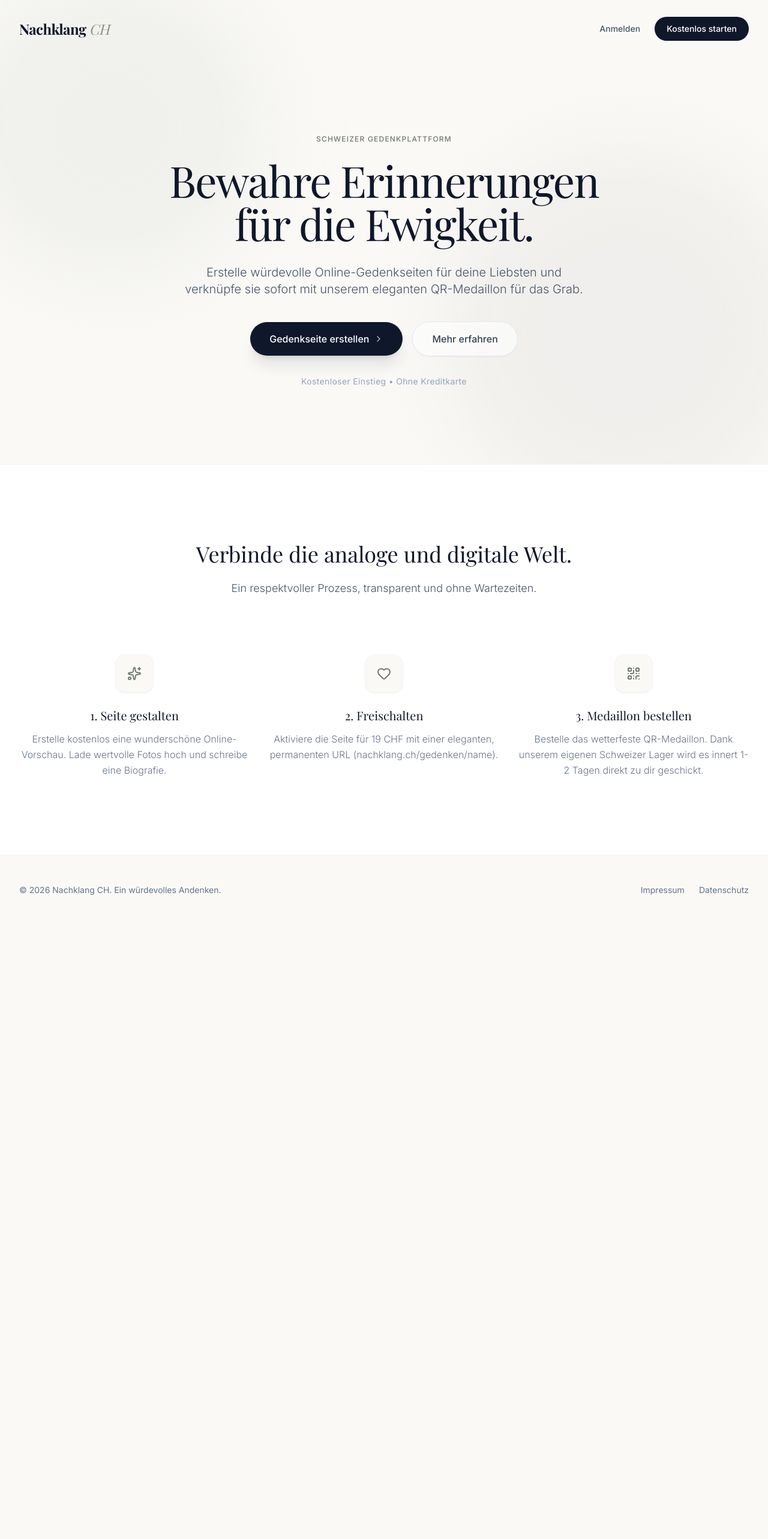
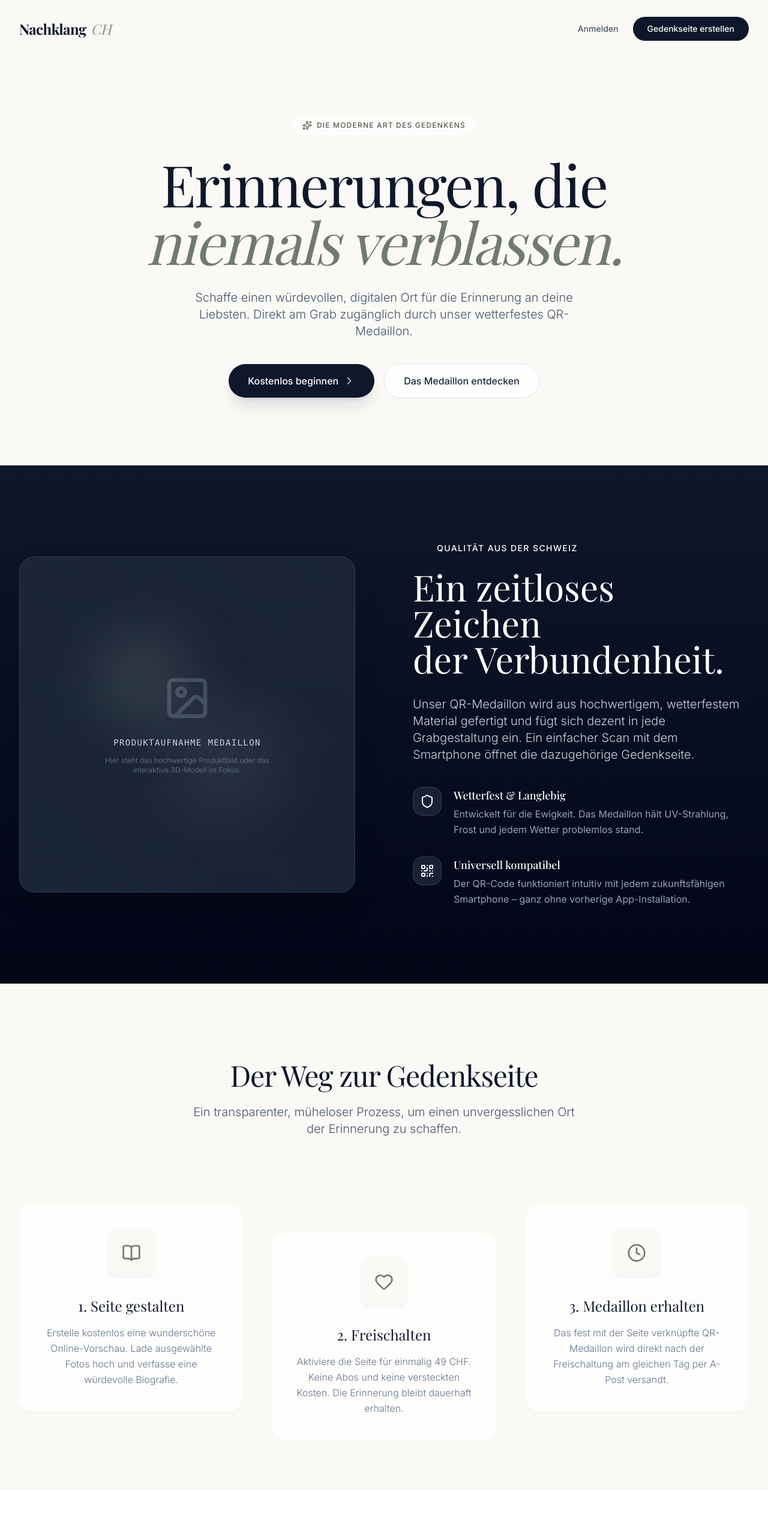
Before and after one commit to raph-mainweb/memorize, a Next.js app: page / in a window 1280 px wide. Shown: the top 2566 px of the page at 60% size. Before the commit the page ends 1542 px from the top, so only its background shows below. Built offline with nearby package versions, Linux system fonts and the light colour scheme; a web font is replaced by a local one.

Commit message:
home anpassung

```diff
--- a/src/app/page.tsx
+++ b/src/app/page.tsx
@@ -1,107 +1,225 @@
 import Link from 'next/link';
-import { ChevronRight, Heart, QrCode, Sparkles } from 'lucide-react';
+import { ChevronRight, Heart, QrCode, Sparkles, Image as ImageIcon, Shield, BookOpen, Clock } from 'lucide-react';
 
 export default function LandingPage() {
   return (
-    <div className="flex-grow flex flex-col items-center">
+    <div className="flex-grow flex flex-col items-center bg-stone-50 overflow-hidden">
 
       {/* Navigation */}
       <nav className="w-full max-w-7xl px-6 lg:px-8 h-24 flex items-center justify-between z-50 absolute top-0">
-        <div className="font-serif text-2xl font-bold tracking-tight text-slate-900">
-          Nachklang <span className="text-sage-500 font-normal italic">CH</span>
+        <div className="font-serif text-2xl font-bold tracking-tight text-slate-900 group flex items-center gap-2">
+          Nachklang <span className="text-sage-500 font-normal italic group-hover:text-sage-600 transition-colors">CH</span>
         </div>
         <div className="flex items-center gap-6">
           <Link href="/auth/login" className="text-sm font-medium text-slate-600 hover:text-slate-900 transition">
             Anmelden
           </Link>
-          <Link href="/dashboard/neu" className="text-sm font-medium bg-slate-900 text-white px-5 py-2.5 rounded-full hover:bg-slate-800 transition shadow-sm">
-            Kostenlos starten
+          <Link href="/dashboard/neu" className="text-sm font-medium bg-slate-900 text-white px-6 py-2.5 rounded-full hover:bg-slate-800 transition-all hover:-translate-y-0.5 shadow-sm hover:shadow-md">
+            Gedenkseite erstellen
           </Link>
         </div>
       </nav>
 
       {/* Hero Section */}
-      <section className="relative w-full px-6 lg:px-8 pt-48 pb-24 md:pt-56 md:pb-32 flex flex-col items-center text-center overflow-hidden min-h-[85vh] justify-center">
-        {/* Background decoration elements */}
-        <div className="absolute top-[-5%] left-[-5%] w-[300px] h-[300px] md:w-[500px] md:h-[500px] rounded-full bg-sage-100/40 blur-3xl -z-10" />
-        <div className="absolute bottom-[-10%] right-[-5%] w-[400px] h-[400px] md:w-[600px] md:h-[600px] rounded-full bg-stone-200/50 blur-3xl -z-10" />
+      <section className="relative w-full px-6 lg:px-8 pt-40 pb-20 md:pt-48 md:pb-28 flex flex-col items-center text-center">
+        <div className="absolute top-0 w-full h-[80vh] bg-gradient-to-b from-sage-100/30 to-stone-50 -z-20" />
+        <div className="absolute top-1/4 left-1/4 w-[400px] h-[400px] rounded-full bg-sage-200/40 blur-[100px] -z-10 mix-blend-multiply animate-pulse" style={{ animationDuration: '8s' }} />
+        <div className="absolute top-1/3 right-1/4 w-[300px] h-[300px] rounded-full bg-stone-200/60 blur-[80px] -z-10 mix-blend-multiply animate-pulse" style={{ animationDuration: '10s' }} />
 
-        <div className="max-w-3xl animate-fade-in relative z-10 flex flex-col items-center">
-          <span className="text-sage-600 font-medium tracking-widest uppercase text-xs mb-6">Schweizer Gedenkplattform</span>
-          <h1 className="text-5xl md:text-7xl font-serif text-slate-900 mb-8 leading-[1.15] tracking-tight">
-            Bewahre Erinnerungen für die Ewigkeit.
+        <div className="max-w-4xl animate-fade-in relative z-10 flex flex-col items-center">
+          <div className="inline-flex items-center gap-2 px-4 py-2 rounded-full bg-white/60 backdrop-blur-md border border-white/80 shadow-sm mb-8 text-sm text-sage-700 font-medium tracking-wide">
+            <Sparkles className="w-4 h-4" />
+            <span className="uppercase text-xs tracking-widest">Die moderne Art des Gedenkens</span>
+          </div>
+
+          <h1 className="text-5xl md:text-7xl lg:text-8xl font-serif text-slate-900 mb-8 leading-[1.1] tracking-tight">
+            Erinnerungen, die <br className="hidden md:block" />
+            <span className="italic text-sage-600">niemals verblassen.</span>
           </h1>
+
           <p className="text-lg md:text-xl text-slate-600 max-w-2xl mx-auto mb-10 leading-relaxed font-light">
-            Erstelle würdevolle Online-Gedenkseiten für deine Liebsten und verknüpfe sie sofort mit unserem eleganten QR-Medaillon für das Grab.
+            Schaffe einen würdevollen, digitalen Ort für die Erinnerung an deine Liebsten.
+            Direkt am Grab zugänglich durch unser wetterfestes QR-Medaillon.
           </p>
-          <div className="flex flex-col sm:flex-row items-center justify-center gap-4 animate-slide-up opacity-0 w-full md:w-auto" style={{ animationFillMode: 'forwards', animationDelay: '0.2s' }}>
-            <Link href="/dashboard/neu" className="w-full sm:w-auto bg-slate-900 text-white px-8 py-4 rounded-full font-medium hover:bg-slate-800 transition flex items-center justify-center gap-2 shadow-xl shadow-slate-900/10">
-              Gedenkseite erstellen
-              <ChevronRight className="w-4 h-4 opacity-70" />
+
+          <div className="flex flex-col sm:flex-row items-center justify-center gap-4 w-full md:w-auto animate-slide-up opacity-0" style={{ animationFillMode: 'forwards', animationDelay: '0.2s' }}>
+            <Link href="/dashboard/neu" className="w-full sm:w-auto bg-slate-900 text-white px-8 py-4 rounded-full font-medium hover:bg-slate-800 transition-all flex items-center justify-center gap-2 shadow-xl shadow-slate-900/10 hover:shadow-2xl hover:shadow-slate-900/20 hover:-translate-y-1">
+               Kostenlos beginnen
+              <ChevronRight className="w-5 h-5 opacity-80" />
             </Link>
-            <Link href="#so-funktioniert" className="w-full sm:w-auto bg-white/60 backdrop-blur-sm border border-slate-200 text-slate-700 px-8 py-4 rounded-full font-medium hover:bg-white transition flex items-center justify-center shadow-sm">
-              Mehr erfahren
+            <Link href="#medaillon" className="w-full sm:w-auto bg-white/80 backdrop-blur-sm border border-slate-200 text-slate-800 px-8 py-4 rounded-full font-medium hover:bg-white transition-all flex items-center justify-center shadow-sm hover:shadow-md hover:-translate-y-1">
+              Das Medaillon entdecken
             </Link>
           </div>
-          <p className="text-sm text-slate-400 mt-8 tracking-wide">Kostenloser Einstieg • Ohne Kreditkarte</p>
         </div>
       </section>
 
-      {/* Value Proposition / 3 Steps */}
-      <section id="so-funktioniert" className="w-full bg-white relative border-t border-slate-100">
-        <div className="max-w-7xl mx-auto px-6 lg:px-8 py-24 md:py-32">
+      {/* The Medallion Showcase (Placeholder) */}
+      <section id="medaillon" className="w-full py-24 md:py-32 bg-slate-900 text-white relative flex flex-col items-center overflow-hidden">
+        <div className="absolute inset-0 bg-gradient-to-b from-slate-900 to-slate-950"></div>
+        <div className="max-w-7xl mx-auto px-6 lg:px-8 w-full relative z-10">
+          <div className="grid md:grid-cols-2 gap-16 lg:gap-24 items-center">
 
-          <div className="text-center max-w-2xl mx-auto mb-16 md:mb-24">
-            <h2 className="text-3xl md:text-4xl font-serif text-slate-900 mb-6">Verbinde die analoge und digitale Welt.</h2>
-            <p className="text-slate-600 font-light text-lg">Ein respektvoller Prozess, transparent und ohne Wartezeiten.</p>
-          </div>
+            {/* Image Placeholder */}
+            <div className="relative w-full aspect-square rounded-3xl overflow-hidden bg-slate-800/50 flex items-center justify-center border border-slate-700 shadow-2xl backdrop-blur-sm group">
+              <div className="absolute inset-0 bg-gradient-to-tr from-slate-800/80 to-slate-700/20 transition-opacity group-hover:opacity-80"></div>
 
-          <div className="grid md:grid-cols-3 gap-12 md:gap-8">
+              {/* Product image placeholder */}
+              <div className="relative z-10 flex flex-col items-center text-slate-400">
+                <ImageIcon className="w-20 h-20 mb-6 opacity-30 group-hover:opacity-60 transition-opacity group-hover:scale-110 duration-500" />
+                <span className="font-mono text-sm tracking-widest uppercase text-slate-300">Produktaufnahme Medaillon</span>
+                <span className="text-xs opacity-50 mt-3 text-center max-w-xs px-4">Hier steht das hochwertige Produktbild oder das interaktive 3D-Modell im Fokus.</span>
+              </div>
 
-            {/* Feature 1 */}
-            <div className="flex flex-col items-center text-center group">
-              <div className="w-16 h-16 bg-stone-50 rounded-2xl flex items-center justify-center mb-6 border border-stone-100 shadow-sm group-hover:-translate-y-1 transition duration-300">
-                <Sparkles className="w-6 h-6 text-sage-600" />
-              </div>
-              <h3 className="text-xl font-serif text-slate-900 mb-3">1. Seite gestalten</h3>
-              <p className="text-slate-500 leading-relaxed font-light">
-                Erstelle kostenlos eine wunderschöne Online-Vorschau. Lade wertvolle Fotos hoch und schreibe eine Biografie.
-              </p>
+              {/* Decorative lighting elements */}
+              <div className="absolute top-1/4 left-1/4 w-32 h-32 rounded-full bg-sage-500/20 shadow-[0_0_80px_rgba(138,148,136,0.3)] blur-2xl"></div>
+              <div className="absolute bottom-1/4 right-1/4 w-40 h-40 rounded-full bg-white/10 blur-3xl"></div>
             </div>
 
-            {/* Feature 2 */}
-            <div className="flex flex-col items-center text-center group">
-              <div className="w-16 h-16 bg-stone-50 rounded-2xl flex items-center justify-center mb-6 border border-stone-100 shadow-sm group-hover:-translate-y-1 transition duration-300">
-                <Heart className="w-6 h-6 text-sage-600" />
+            {/* Text Content */}
+            <div className="flex flex-col">
+              <div className="inline-flex items-center gap-2 mb-6 text-sage-400">
+                <div className="w-8 h-[1px] bg-sage-400/50"></div>
+                <span className="text-sm font-medium tracking-widest uppercase text-sage-400">Qualität aus der Schweiz</span>
               </div>
-              <h3 className="text-xl font-serif text-slate-900 mb-3">2. Freischalten</h3>
-              <p className="text-slate-500 leading-relaxed font-light">
-                Aktiviere die Seite für 19 CHF mit einer eleganten, permanenten URL (nachklang.ch/gedenken/name).
+              <h3 className="text-4xl md:text-5xl lg:text-6xl font-serif mb-8 leading-[1.1] text-white">
+                Ein zeitloses Zeichen <br />der Verbundenheit.
+              </h3>
+              <p className="text-slate-300 text-lg md:text-xl mb-10 leading-relaxed font-light">
+                Unser QR-Medaillon wird aus hochwertigem, wetterfestem Material gefertigt und fügt sich dezent in jede Grabgestaltung ein. Ein einfacher Scan mit dem Smartphone öffnet die dazugehörige Gedenkseite.
               </p>
-            </div>
 
-            {/* Feature 3 */}
-            <div className="flex flex-col items-center text-center group">
-              <div className="w-16 h-16 bg-stone-50 rounded-2xl flex items-center justify-center mb-6 border border-stone-100 shadow-sm group-hover:-translate-y-1 transition duration-300">
-                <QrCode className="w-6 h-6 text-sage-600" />
-              </div>
-              <h3 className="text-xl font-serif text-slate-900 mb-3">3. Medaillon bestellen</h3>
-              <p className="text-slate-500 leading-relaxed font-light">
-                Bestelle das wetterfeste QR-Medaillon. Dank unserem eigenen Schweizer Lager wird es innert 1-2 Tagen direkt zu dir geschickt.
-              </p>
+              <ul className="space-y-8">
+                <li className="flex items-start gap-5">
+                  <div className="w-12 h-12 rounded-2xl bg-slate-800/80 border border-slate-700 flex items-center justify-center flex-shrink-0 shadow-inner">
+                    <Shield className="w-6 h-6 text-sage-400" />
+                  </div>
+                  <div>
+                    <h4 className="font-medium text-white text-lg mb-1">Wetterfest & Langlebig</h4>
+                    <p className="text-slate-400 text-base leading-relaxed">Entwickelt für die Ewigkeit. Das Medaillon hält UV-Strahlung, Frost und jedem Wetter problemlos stand.</p>
+                  </div>
+                </li>
+                <li className="flex items-start gap-5">
+                  <div className="w-12 h-12 rounded-2xl bg-slate-800/80 border border-slate-700 flex items-center justify-center flex-shrink-0 shadow-inner">
+                    <QrCode className="w-6 h-6 text-sage-400" />
+                  </div>
+                  <div>
+                    <h4 className="font-medium text-white text-lg mb-1">Universell kompatibel</h4>
+                    <p className="text-slate-400 text-base leading-relaxed">Der QR-Code funktioniert intuitiv mit jedem zukunftsfähigen Smartphone – ganz ohne vorherige App-Installation.</p>
+                  </div>
+                </li>
+              </ul>
             </div>
 
           </div>
         </div>
       </section>
 
-      {/* Basic Footer */}
-      <footer className="w-full border-t border-slate-100 bg-stone-50 py-12 mt-auto">
-        <div className="max-w-7xl mx-auto px-6 lg:px-8 flex flex-col md:flex-row items-center justify-between text-slate-500 text-sm">
-          <div>© {new Date().getFullYear()} Nachklang CH. Ein würdevolles Andenken.</div>
-          <div className="flex gap-6 mt-6 md:mt-0">
-            <Link href="/" className="hover:text-slate-900 transition">Impressum</Link>
-            <Link href="/" className="hover:text-slate-900 transition">Datenschutz</Link>
+      {/* How it works */}
+      <section className="w-full bg-stone-50 py-24 md:py-32 relative">
+        <div className="max-w-7xl mx-auto px-6 lg:px-8">
+          <div className="text-center max-w-2xl mx-auto mb-20 md:mb-28">
+            <h2 className="text-4xl md:text-5xl font-serif text-slate-900 mb-6 tracking-tight">Der Weg zur Gedenkseite</h2>
+            <p className="text-slate-600 font-light text-lg md:text-xl">
+              Ein transparenter, müheloser Prozess, um einen unvergesslichen Ort der Erinnerung zu schaffen.
+            </p>
+          </div>
+
+          <div className="grid md:grid-cols-3 gap-8 md:gap-12 relative">
+            {/* Connecting line for desktop */}
+            <div className="hidden md:block absolute top-[4.5rem] left-[15%] right-[15%] h-[1px] bg-gradient-to-r from-transparent via-slate-200 to-transparent z-0"></div>
+
+            {/* Step 1 */}
+            <div className="relative z-10 flex flex-col items-center text-center p-8 lg:p-10 bg-white/70 backdrop-blur-md rounded-3xl hover:-translate-y-2 transition-all duration-500 shadow-sm hover:shadow-xl border border-white">
+              <div className="w-20 h-20 bg-stone-50 rounded-2xl flex items-center justify-center mb-8 shadow-sm border border-slate-100 group-hover:scale-110 transition-transform">
+                <BookOpen className="w-8 h-8 text-sage-600" />
+              </div>
+              <h3 className="text-2xl font-serif text-slate-900 mb-4">1. Seite gestalten</h3>
+              <p className="text-slate-500 leading-relaxed font-light">
+                Erstelle kostenlos eine wunderschöne Online-Vorschau. Lade ausgewählte Fotos hoch und verfasse eine würdevolle Biografie.
+              </p>
+            </div>
+
+            {/* Step 2 */}
+            <div className="relative z-10 flex flex-col items-center text-center p-8 lg:p-10 bg-white/70 backdrop-blur-md rounded-3xl hover:-translate-y-2 transition-all duration-500 shadow-sm hover:shadow-xl border border-white md:translate-y-12">
+              <div className="w-20 h-20 bg-stone-50 rounded-2xl flex items-center justify-center mb-8 shadow-sm border border-slate-100 group-hover:scale-110 transition-transform">
+                <Heart className="w-8 h-8 text-sage-600" />
+              </div>
+              <h3 className="text-2xl font-serif text-slate-900 mb-4">2. Freischalten</h3>
+              <p className="text-slate-500 leading-relaxed font-light">
+                Aktiviere die Seite für einmalig 49 CHF. Keine Abos und keine versteckten Kosten. Die Erinnerung bleibt dauerhaft erhalten.
+              </p>
+            </div>
+
+            {/* Step 3 */}
+            <div className="relative z-10 flex flex-col items-center text-center p-8 lg:p-10 bg-white/70 backdrop-blur-md rounded-3xl hover:-translate-y-2 transition-all duration-500 shadow-sm hover:shadow-xl border border-white">
+              <div className="w-20 h-20 bg-stone-50 rounded-2xl flex items-center justify-center mb-8 shadow-sm border border-slate-100 group-hover:scale-110 transition-transform">
+                <Clock className="w-8 h-8 text-sage-600" />
+              </div>
+              <h3 className="text-2xl font-serif text-slate-900 mb-4">3. Medaillon erhalten</h3>
+              <p className="text-slate-500 leading-relaxed font-light">
+                Das fest mit der Seite verknüpfte QR-Medaillon wird direkt nach der Freischaltung am gleichen Tag per A-Post versandt.
+              </p>
+            </div>
+          </div>
+        </div>
+      </section>
+
+      {/* Testimonial / Closing CTA */}
+      <section className="w-full py-24 md:py-32 bg-white flex flex-col items-center text-center px-6 border-t border-slate-100 relative overflow-hidden">
+        <div className="absolute top-[-50%] right-[-10%] w-[500px] h-[500px] rounded-full bg-sage-50/50 blur-[100px] -z-10" />
+
+        <div className="max-w-3xl">
+          <Heart className="w-12 h-12 text-sage-300 mx-auto mb-10" />
+          <h2 className="text-4xl md:text-5xl lg:text-6xl font-serif text-slate-900 mb-8 leading-tight tracking-tight">
+            Beginne jetzt, <br/><span className="italic">ohne Verpflichtungen.</span>
+          </h2>
+          <p className="text-slate-500 text-lg md:text-xl mb-12 max-w-2xl mx-auto font-light leading-relaxed">
+            Die Erstellung und Gestaltung der Gedenkseite ist komplett kostenlos. Nimm dir die Zeit, die du brauchst, und bezahle erst, wenn du bereit bist, die Seite zu veröffentlichen.
+          </p>
+          <Link href="/dashboard/neu" className="inline-flex bg-slate-900 text-white px-10 py-5 rounded-full font-medium hover:bg-slate-800 transition-all items-center justify-center gap-3 shadow-xl hover:shadow-2xl hover:-translate-y-1 text-lg">
+            Gedenkseite eröffnen
+            <ChevronRight className="w-5 h-5 opacity-70" />
+          </Link>
+        </div>
+      </section>
+
+      {/* Modern High-End Footer */}
+      <footer className="w-full bg-stone-100 pt-20 pb-10 border-t border-stone-200">
+        <div className="max-w-7xl mx-auto px-6 lg:px-8">
+          <div className="grid md:grid-cols-4 gap-12 lg:gap-16 mb-16">
+            <div className="md:col-span-2">
+              <div className="font-serif text-2xl font-bold tracking-tight text-slate-900 mb-6">
+                Nachklang <span className="text-sage-500 font-normal italic">CH</span>
+              </div>
+              <p className="text-slate-500 max-w-sm font-light leading-relaxed">
+                Der würdevolle, Schweizer Weg, die wertvollsten Erinnerungen an für immer geliebte Menschen und Tiere zu bewahren.
+              </p>
+            </div>
+            <div>
+              <h4 className="font-medium text-slate-900 mb-6 uppercase tracking-wider text-sm">Plattform</h4>
+              <ul className="space-y-4 text-sm text-slate-500">
+                <li><Link href="/" className="hover:text-sage-600 transition-colors">Startseite</Link></li>
+                <li><Link href="#so-funktioniert" className="hover:text-sage-600 transition-colors">So funktioniert es</Link></li>
+                <li><Link href="/auth/login" className="hover:text-sage-600 transition-colors">Login / Dashboard</Link></li>
+              </ul>
+            </div>
+            <div>
+              <h4 className="font-medium text-slate-900 mb-6 uppercase tracking-wider text-sm">Rechtliches</h4>
+              <ul className="space-y-4 text-sm text-slate-500">
+                <li><Link href="/impressum" className="hover:text-sage-600 transition-colors">Impressum</Link></li>
+                <li><Link href="/datenschutz" className="hover:text-sage-600 transition-colors">Datenschutz</Link></li>
+                <li><Link href="/agb" className="hover:text-sage-600 transition-colors">AGB</Link></li>
+              </ul>
+            </div>
+          </div>
+
+          <div className="flex flex-col md:flex-row items-center justify-between text-slate-400 text-sm pt-8 border-t border-stone-200">
+            <div>© {new Date().getFullYear()} Nachklang CH. Alle Rechte vorbehalten.</div>
+            <div className="flex items-center gap-2 mt-4 md:mt-0">
+               <span className="text-slate-400">Design & Entwicklung in der Schweiz</span>
+               <span>🇨🇭</span>
+            </div>
           </div>
         </div>
       </footer>
```
